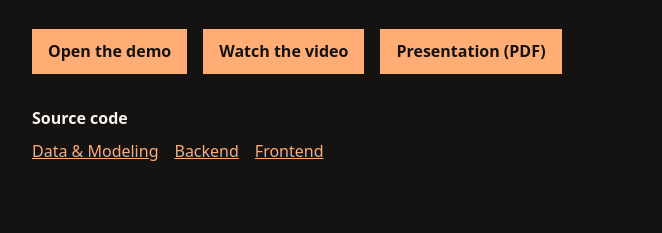
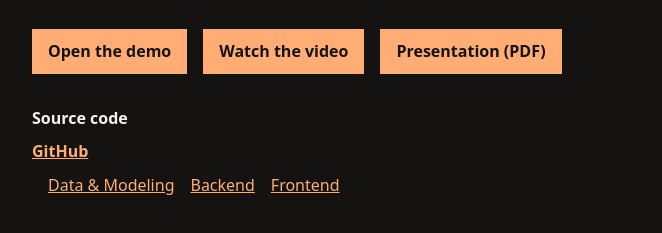
Before and after one commit to Nasa-Planetarium/nasa-planetarium.github.io, a plain HTML site: page index.html in a window 1280 px wide. Shown: the part 401-634 px from the top of the page, without its empty margins (240-902 px from the left). Drawn offline with Linux system fonts and the light colour scheme.

Commit message:
Add GitHub organization link above indented repository links

```diff
--- a/index.html
+++ b/index.html
@@ -25,7 +25,8 @@
     nav { display: flex; flex-wrap: wrap; align-items: center; gap: 1rem; margin-top: 2rem; }
     .source-code { margin-top: 2rem; }
     .source-code h2 { margin: 0 0 0.5rem; font-size: 1rem; font-weight: 600; }
-    .source-code nav { margin-top: 0; }
+    .source-code nav { margin-top: 0.5rem; padding-left: 1rem; }
+    .github-link { font-weight: 600; }
     a { color: #ffad74; }
     .demo {
       padding: 0.6rem 1rem;
@@ -53,6 +54,7 @@
     </nav>
     <section class="source-code" aria-labelledby="source-code-heading">
       <h2 id="source-code-heading">Source code</h2>
+      <a class="github-link" href="https://github.com/Nasa-Planetarium">GitHub</a>
       <nav aria-label="Source code repositories">
         <a href="https://github.com/Nasa-Planetarium/Planetarium-AI">Data &amp; Modeling</a>
         <a href="https://github.com/Nasa-Planetarium/Planetarium-Backend">Backend</a>
```
